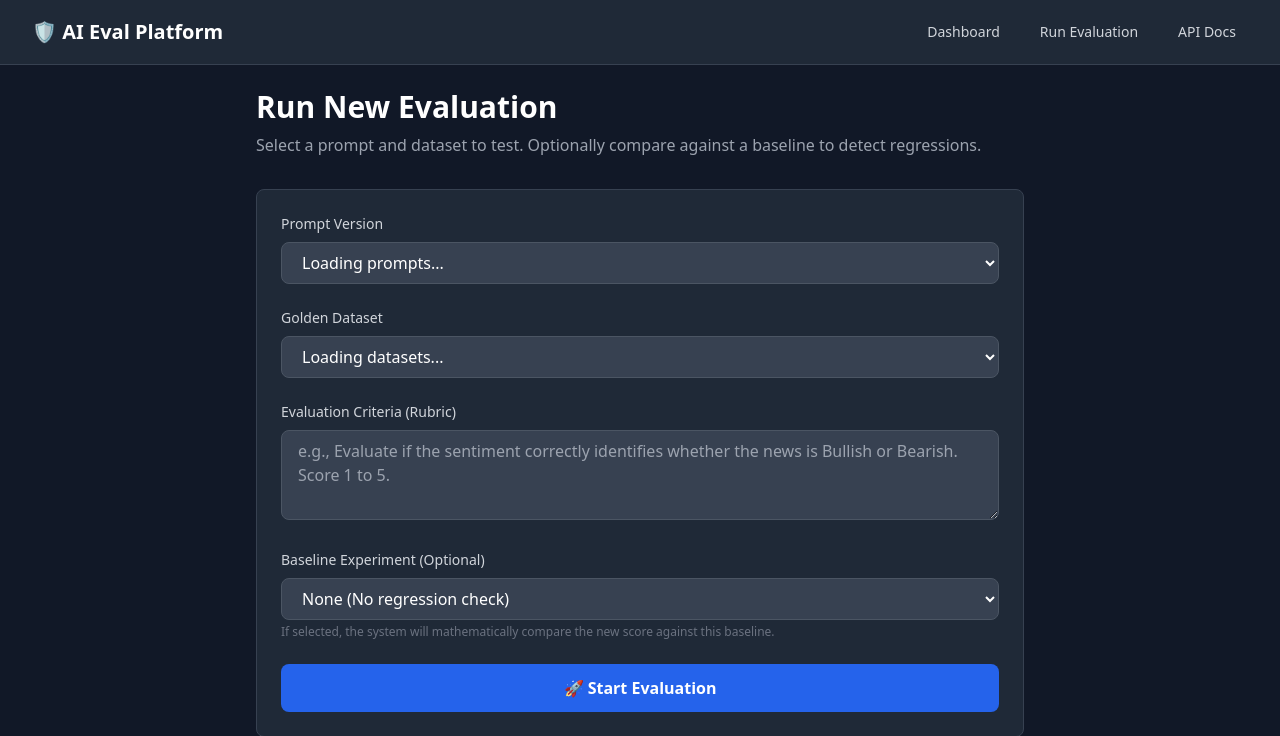
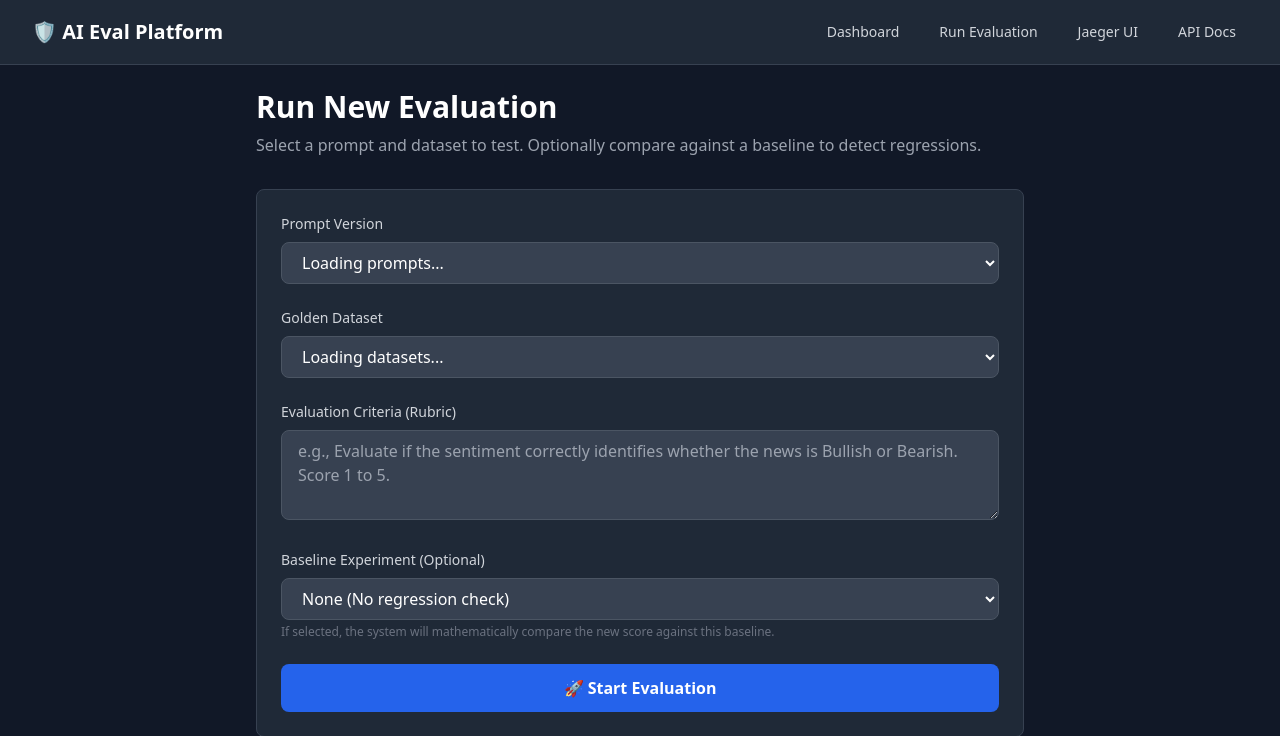
Before and after one commit to AdnanRahmanpoor/ai-eval-platform, a Python web app: template templates/run.html in a window 1280 px wide. Shown: the top 736 px of the page. Run offline with Jinja, Linux system fonts and the light colour scheme; the template is opened without the code that fills it, so the values that code supplies are empty; some libraries are stand-ins or nearby versions.

Commit message:
Updated README and added assets

```diff
--- a/templates/base.html
+++ b/templates/base.html
@@ -19,6 +19,7 @@
                     <div class="ml-10 flex items-baseline space-x-4">
                         <a href="/dashboard" class="text-gray-300 hover:bg-gray-700 hover:text-white rounded-md px-3 py-2 text-sm font-medium">Dashboard</a>
                         <a href="/run" class="text-gray-300 hover:bg-gray-700 hover:text-white rounded-md px-3 py-2 text-sm font-medium">Run Evaluation</a>
+                        <a href="https://eval-jaeger.adnanrp.com" class="text-gray-300 hover:bg-gray-700 hover:text-white rounded-md px-3 py-2 text-sm font-medium">Jaeger UI</a>
                         <a href="/docs" target="_blank" class="text-gray-300 hover:bg-gray-700 hover:text-white rounded-md px-3 py-2 text-sm font-medium">API Docs</a>
                     </div>
                 </div>
```
Also changed, not shown: Jaeger-UI.png (added), README.md.
